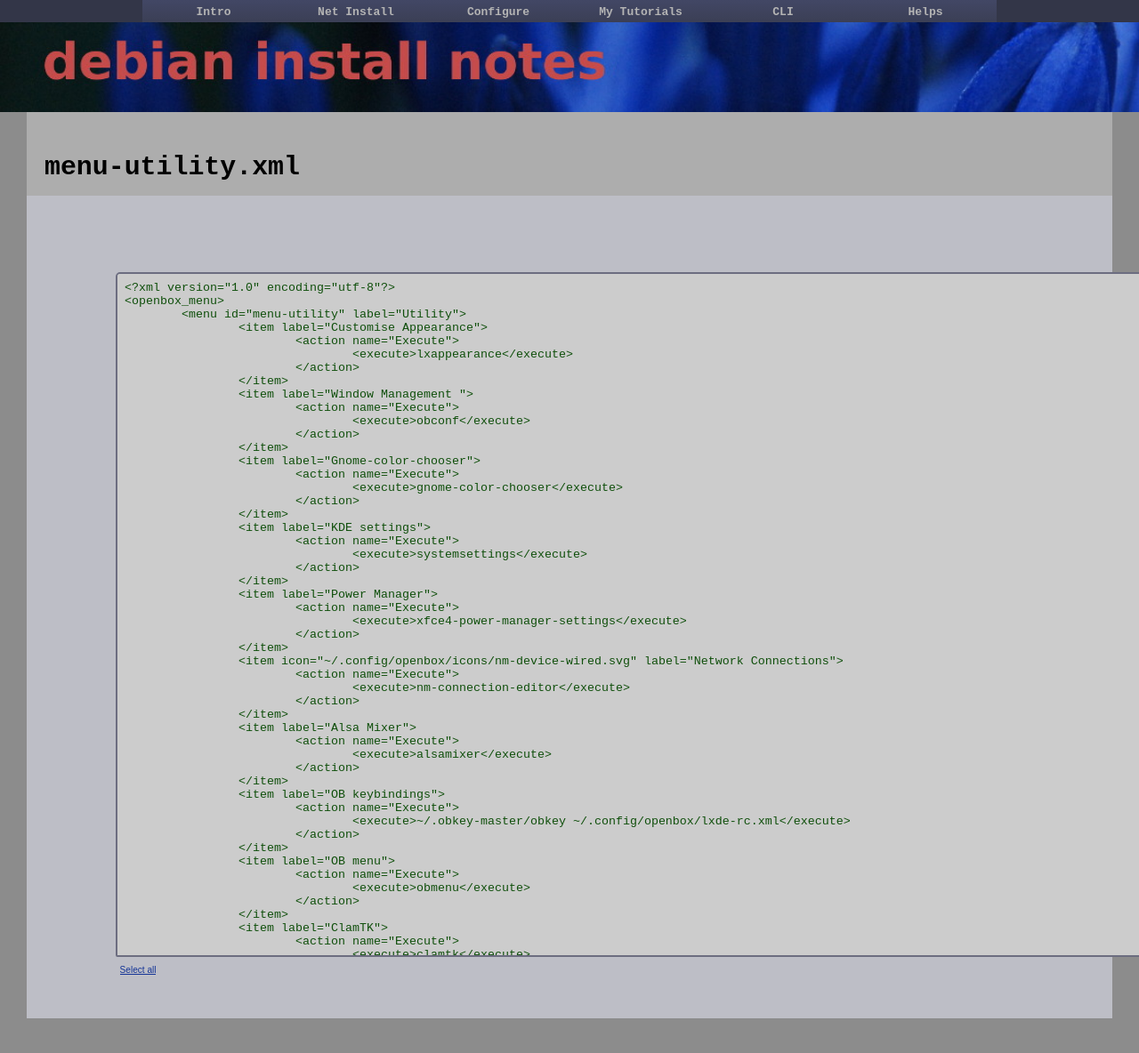
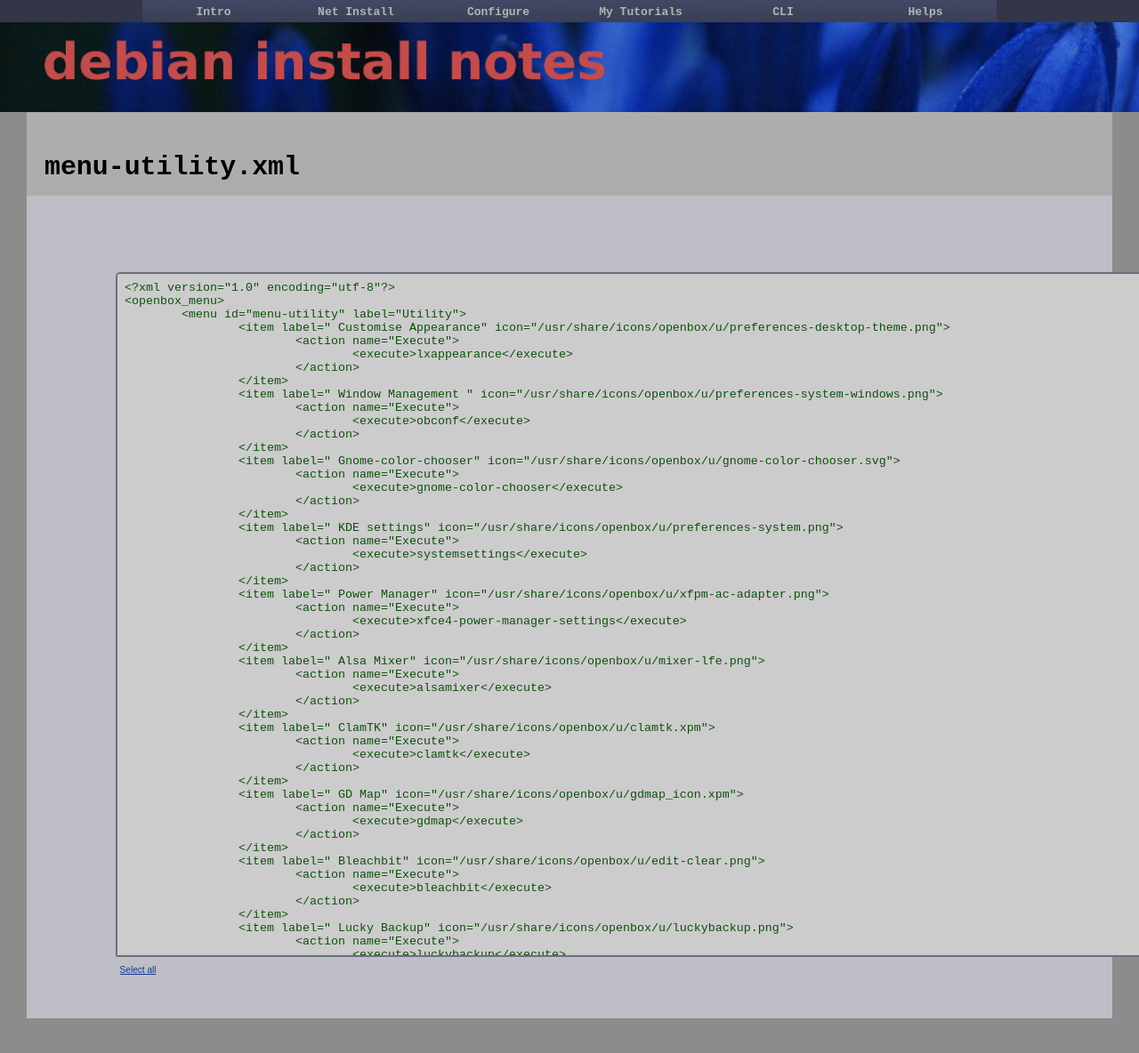
Before and after one commit to dquinton/debian-install, a Jekyll site: the page built from files/menu-utility.html, in a window 1280 px wide. Shown: the top 1184 px of the page at 89% size. Built offline with Jekyll 4.4.1, drawn with Linux system fonts in a browser that asks for light colours.

Commit message:
updating pages

```diff
--- a/files/menu-utility.html
+++ b/files/menu-utility.html
@@ -11,126 +11,94 @@
 <?xml version="1.0" encoding="utf-8"?>
 <openbox_menu>
 	<menu id="menu-utility" label="Utility">
-		<item label="Customise Appearance">
+		<item label=" Customise Appearance" icon="/usr/share/icons/openbox/u/preferences-desktop-theme.png">
 			<action name="Execute">
 				<execute>lxappearance</execute>
 			</action>
 		</item>
-		<item label="Window Management ">
+		<item label=" Window Management " icon="/usr/share/icons/openbox/u/preferences-system-windows.png">
 			<action name="Execute">
 				<execute>obconf</execute>
 			</action>
 		</item>
-		<item label="Gnome-color-chooser">
+		<item label=" Gnome-color-chooser" icon="/usr/share/icons/openbox/u/gnome-color-chooser.svg">
 			<action name="Execute">
 				<execute>gnome-color-chooser</execute>
 			</action>
 		</item>
-		<item label="KDE settings">
+		<item label=" KDE settings" icon="/usr/share/icons/openbox/u/preferences-system.png">
 			<action name="Execute">
 				<execute>systemsettings</execute>
 			</action>
 		</item>
-		<item label="Power Manager">
+		<item label=" Power Manager" icon="/usr/share/icons/openbox/u/xfpm-ac-adapter.png">
 			<action name="Execute">
 				<execute>xfce4-power-manager-settings</execute>
 			</action>
 		</item>
-		<item icon="~/.config/openbox/icons/nm-device-wired.svg" label="Network Connections">
-			<action name="Execute">
-				<execute>nm-connection-editor</execute>
-			</action>
-		</item>
-		<item label="Alsa Mixer">
+		<item label=" Alsa Mixer" icon="/usr/share/icons/openbox/u/mixer-lfe.png">
 			<action name="Execute">
 				<execute>alsamixer</execute>
 			</action>
 		</item>
-		<item label="OB keybindings">
-			<action name="Execute">
-				<execute>~/.obkey-master/obkey ~/.config/openbox/lxde-rc.xml</execute>
-			</action>
-		</item>
-		<item label="OB menu">
-			<action name="Execute">
-				<execute>obmenu</execute>
-			</action>
-		</item>
-		<item label="ClamTK">
+		<item label=" ClamTK" icon="/usr/share/icons/openbox/u/clamtk.xpm">
 			<action name="Execute">
 				<execute>clamtk</execute>
 			</action>
 		</item>
-		<item label="Firestarter">
-			<action name="Execute">
-				<execute>su-to-root -X -c /usr/sbin/firestarter</execute>
-			</action>
-		</item>
-		<item label="Etherape">
-			<action name="Execute">
-				<execute>gksu etherape</execute>
-			</action>
-		</item>
-		<item label="GD Map">
+		<item label=" GD Map" icon="/usr/share/icons/openbox/u/gdmap_icon.xpm">
 			<action name="Execute">
 				<execute>gdmap</execute>
 			</action>
 		</item>
-		<item label="Bleachbit">
+		<item label=" Bleachbit" icon="/usr/share/icons/openbox/u/edit-clear.png">
 			<action name="Execute">
 				<execute>bleachbit</execute>
 			</action>
 		</item>
-		<item label="Lucky Backup">
+		<item label=" Lucky Backup" icon="/usr/share/icons/openbox/u/luckybackup.png">
 			<action name="Execute">
 				<execute>luckybackup</execute>
 			</action>
 		</item>
-		<item label="Catfish">
-			<action name="Execute">
-				<execute>catfish</execute>
-			</action>
-		</item>
-		<item label="Meld">
+
+		<item label=" Meld" icon="/usr/share/icons/openbox/u/meld.svg">
 			<action name="Execute">
 				<execute>meld</execute>
 			</action>
 		</item>
-		<item label="Regexxer">
+		<item label=" Regexxer" icon="/usr/share/icons/openbox/u/regexxer.png">
 			<action name="Execute">
 				<execute>regexxer</execute>
 			</action>
 		</item>
-		<item label="Ksnapshot">
+		<item label=" Ksnapshot" icon="/usr/share/icons/openbox/u/spectacle.png">
 			<action name="Execute">
 				<execute>ksnapshot</execute>
 			</action>
 		</item>
-		<item label="Character map">
+		<item label=" Character map" icon="/usr/share/icons/openbox/u/accessories-character-map.png">
 			<action name="Execute">
 				<execute>kcharselect</execute>
 			</action>
 		</item>
-		<item label="Qshutdown">
+		<item label=" Printer status" icon="/usr/share/icons/openbox/u/printer.png">
 			<action name="Execute">
-				<execute>qshutdown</execute>
+				<execute>chromium http://localhost:631/printers</execute>
 			</action>
 		</item>
-		<item label="Printer status">
-			<action name="Execute">
-				<execute>chromium http://localhost:631/printers/HP_P1102</execute>
-			</action>
-		</item>
-		<item label="Unetbootin">
+		<item label=" Unetbootin" icon="/usr/share/icons/openbox/u/media-flash.png">
 			<action name="Execute">
 				<execute>unetbootin</execute>
 			</action>
 		</item>
-		<item label="Gpartition Ed">
+
+		<item label=" Graphical partition Ed" icon="/usr/share/icons/openbox/u/gparted.xpm">
 			<action icon="~/.config/openbox/icons/gparted.png" name="Execute">
 				<execute>gksu gparted</execute>
 			</action>
 		</item>
+
 	</menu>
 </openbox_menu>
 </textarea>
```
Also changed, not shown: config/lxde-openbox.html (+4 -3 lines), zimages/obmenu-apps.png (added), zimages/obmenu-utility.png.
